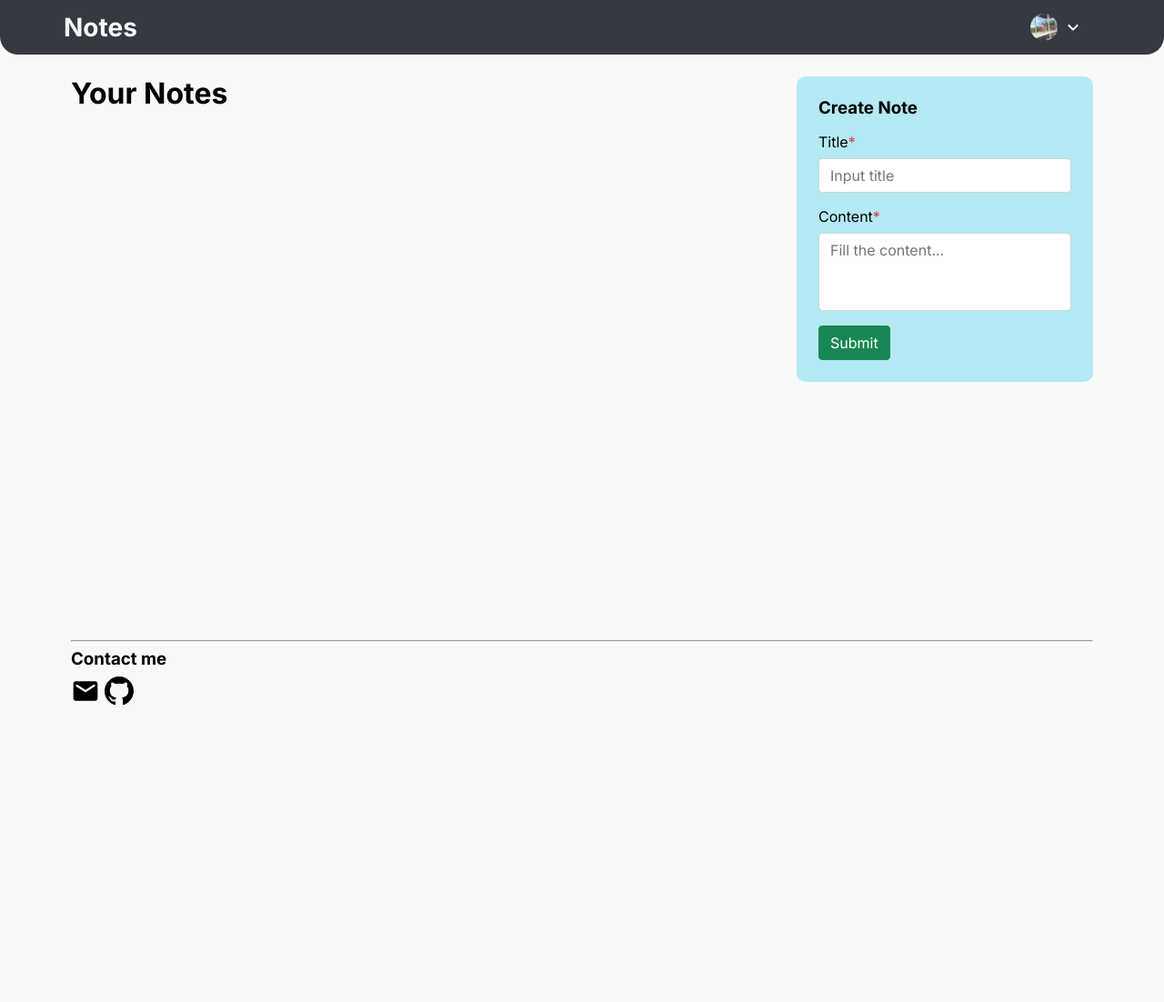
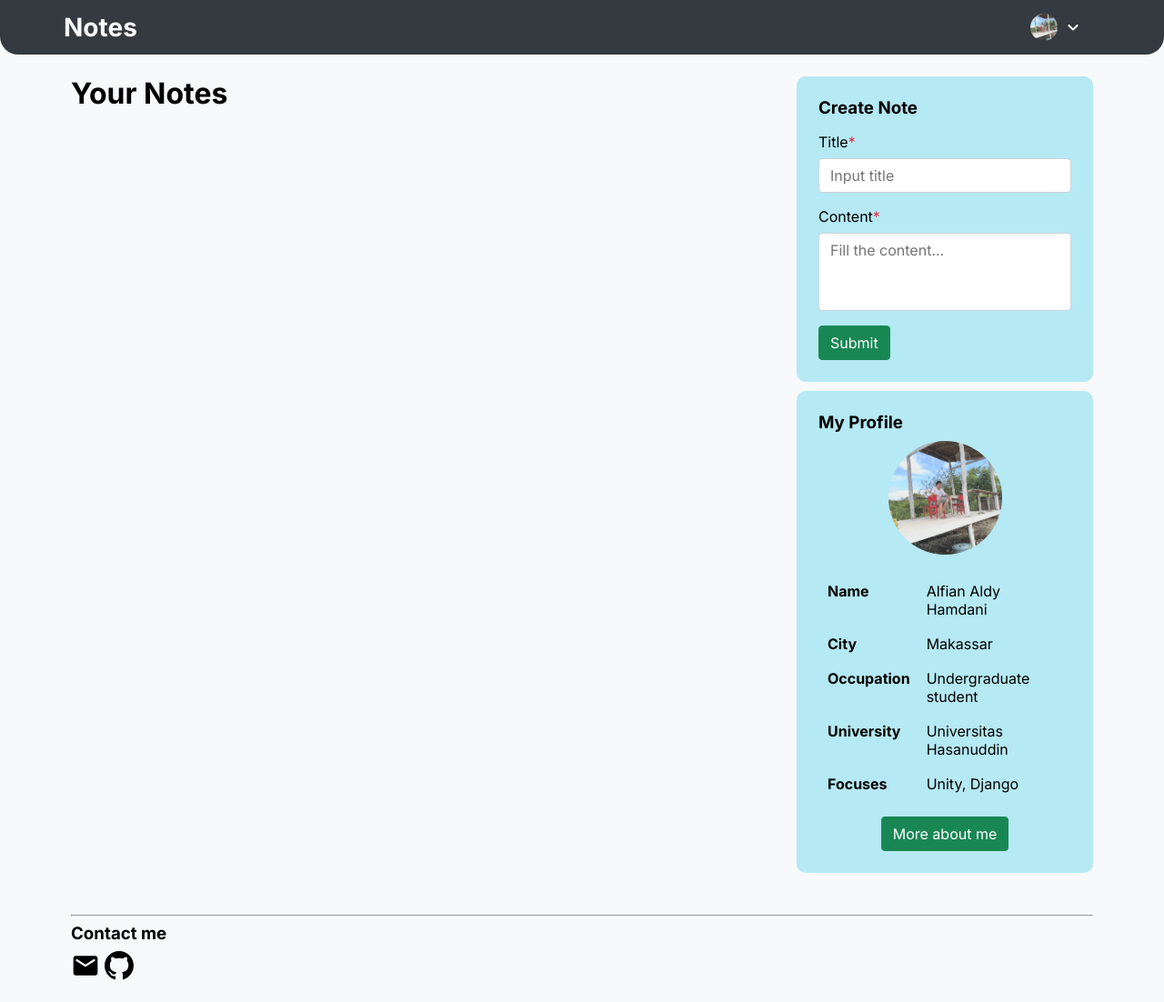
Before and after one commit to alfianAH/notes-front-end-web, a plain HTML site: page index.html in a window 1280 px wide. Shown: the whole page at 91% size. Before the commit the page ends 800 px from the top, so only its background shows below. Drawn offline with Linux system fonts and the light colour scheme.

Commit message:
Add profile in index.html

```diff
--- a/index.html
+++ b/index.html
@@ -88,6 +88,40 @@
                     <button type="button" class="btn btn-danger" id="cancel-update" onclick="cancelUpdate()">Cancel</button>
                 </form>
             </article>
+
+            <article class="card">
+                <h1>My Profile</h1>
+                <center>
+                    <img src="assets/images/Diri.jpg" alt="expand-more" class="profile" height="125px" width="125px">
+                </center>
+
+                <table class="table mt-3">
+                    <tr>
+                        <th>Name</th>
+                        <td>Alfian Aldy Hamdani</td>
+                    </tr>
+                    <tr>
+                        <th>City</th>
+                        <td>Makassar</td>
+                    </tr>
+                    <tr>
+                        <th>Occupation</th>
+                        <td>Undergraduate student</td>
+                    </tr>
+                    <tr>
+                        <th>University</th>
+                        <td>Universitas Hasanuddin</td>
+                    </tr>
+                    <tr>
+                        <th>Focuses</th>
+                        <td>Unity, Django</td>
+                    </tr>
+                </table>
+
+                <center class="mt-3">
+                    <a href="profile.html" class="btn btn-success">More about me</a>
+                </center>
+            </article>
         </aside>
     </main>
 
```
